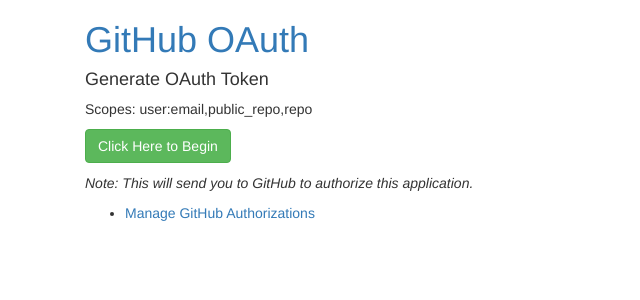
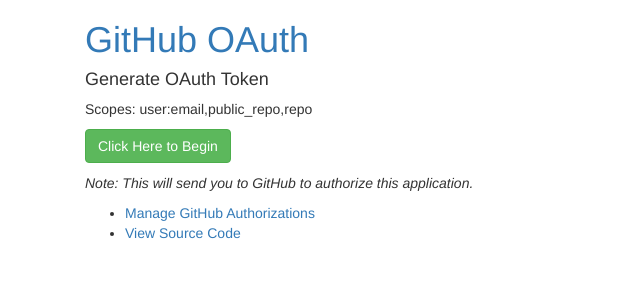
Before and after one commit to smashedr/github-oauth, a Django app: template templates/home.html in a window 1280 px wide. Shown: the top 300 px of the page, without its empty margins (0-640 px from the left). Run offline with Django 3.2, Linux system fonts and the light colour scheme; the template is opened without the code that fills it, so the values that code supplies are empty; parts of the project's set-up code (start-up, migrations or seed data) failed here and were passed over; some libraries are stand-ins or nearby versions.

Commit message:
Added link to source

```diff
--- a/templates/main.html
+++ b/templates/main.html
@@ -57,6 +57,11 @@
 					Manage GitHub Authorizations
 				</a>
 			</li>
+			<li>
+				<a href="https://git.cssnr.com/shane/github-oauth" target="_blank">
+					View Source Code
+				</a>
+			</li>
 		</ul>
 
 	</div>
```
Also changed, not shown: README.md.
